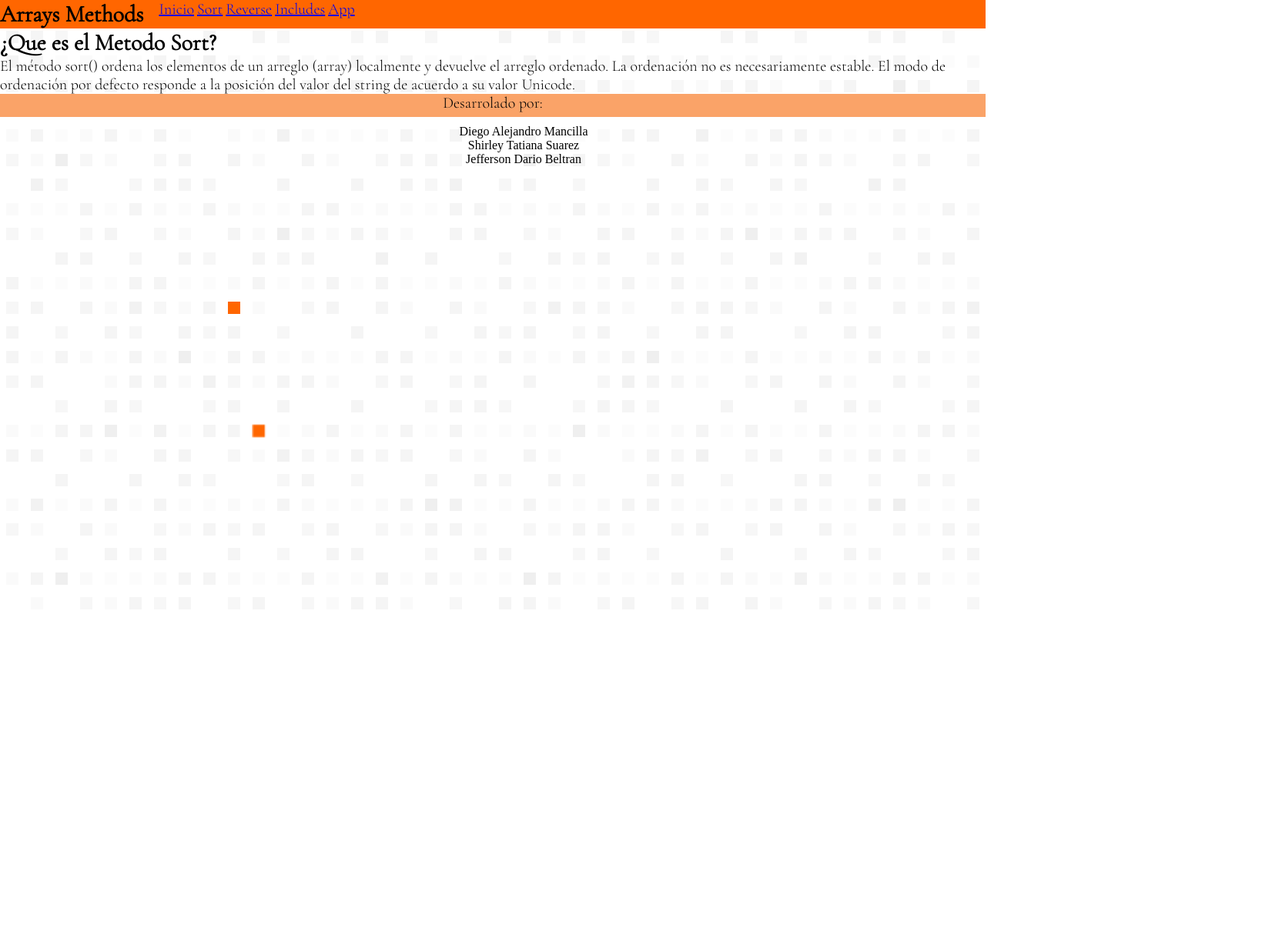
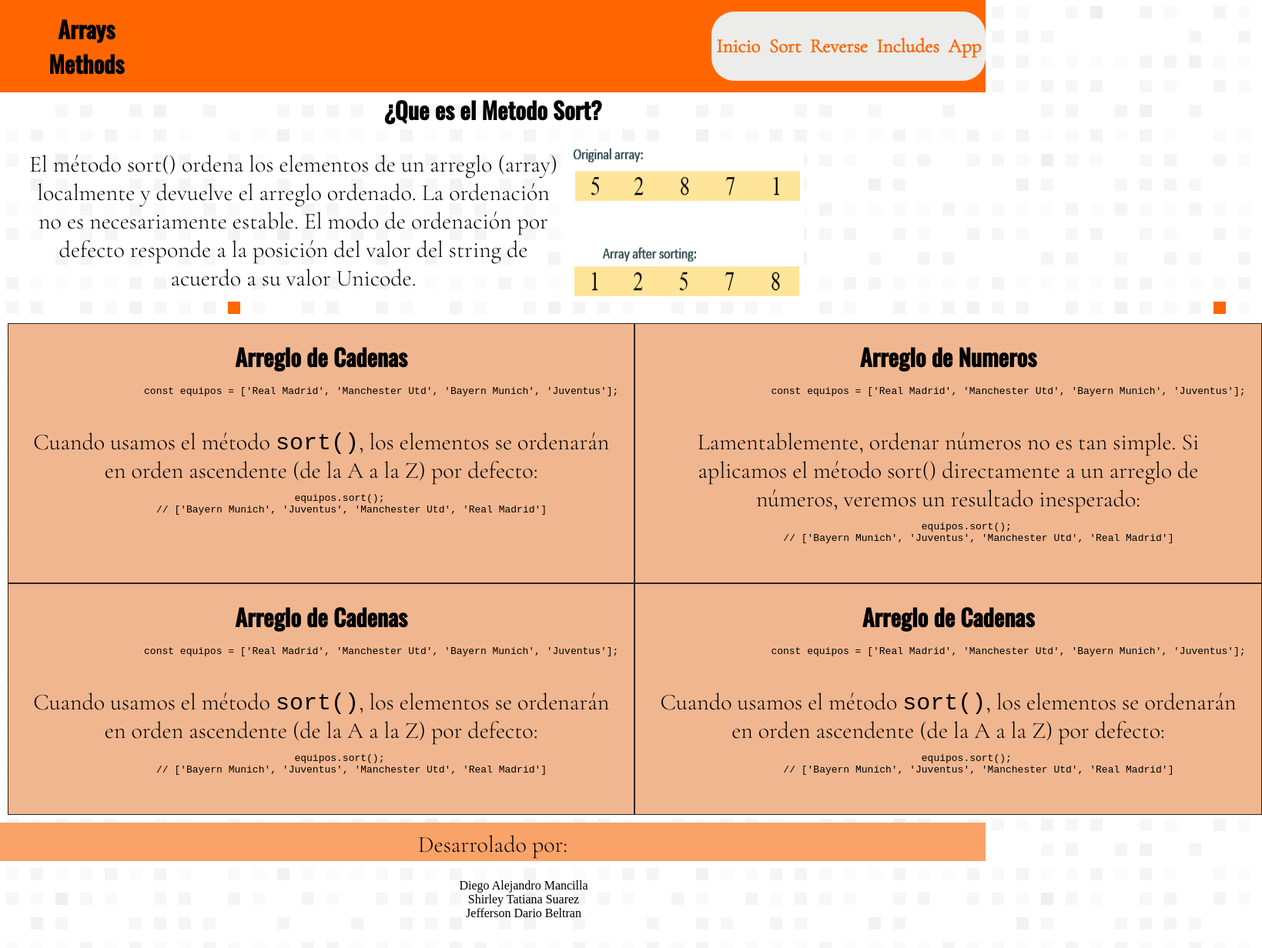
Before and after one commit to AlejandroMancilla/Arrays_Exercise, a plain HTML site: page sort.html in a window 1280 px wide. Shown: the whole page at 77% size, 1639 px wide, since content can reach past the window. Before the commit the page ends 800 px from the top, so only its background shows below. Drawn offline with nearby package versions, Linux system fonts and the light colour scheme.

Commit message:
Avance Teoria

```diff
--- a/app.js
+++ b/app.js
@@ -39,7 +39,6 @@ btnBuscar.addEventListener('click',function(){
 });
 
 btnReverse.addEventListener('click',function(){
-
     OrdPersonas.reverse();
     Actualizar(2);
 });
--- a/sort.html
+++ b/sort.html
@@ -17,16 +17,79 @@
         <a href="app.html">App</a>
         </div>
     </header>
+    <h2>¿Que es el Metodo Sort?</h2>
+    <main style="display: flex; width: 80%; text-align: center;">
 
-    <main>
-        <h2>¿Que es el Metodo Sort?</h2>
         <p>
             El método sort() ordena los elementos de un arreglo (array) localmente y devuelve el arreglo ordenado. La ordenación no es necesariamente estable. El modo de ordenación por defecto responde a la posición del valor del string de acuerdo a su valor Unicode.
         </p>
+        <img src="java-program-to-sort-the-elements-of-an-array-in-ascending-order.png" alt="sort" style="width: 50%;">
+    </main>
+
+    <div id="Sintaxis">
+        <div class="grid-item">
+            <h2 id="arreglo-de-cadenas"><strong>Arreglo de Cadenas</strong></h2>
+            <pre class="language-javascript" tabindex="0">
+                <code class="language-javascript">
+                    <span class="token keyword">const equipos = ['Real Madrid', 'Manchester Utd', 'Bayern Munich', 'Juventus'];
+                </code>
+            </pre>
+            <p>Cuando usamos el método <code>sort()</code>, los elementos se ordenarán en orden ascendente (de la A a la Z) por defecto:</p>
+            <pre class="language-javascript" tabindex="0">
+                <code class="language-javascript">equipos.sort();
+                    <span class="language-javascript">// ['Bayern Munich', 'Juventus', 'Manchester Utd', 'Real Madrid']</span>
+                </code>
+            </pre>
+        </div>
+
+        <div class="grid-item">
+            <h2 id="arreglo-de-cadenas"><strong>Arreglo de Numeros</strong></h2>
+            <pre class="language-javascript" tabindex="0">
+                <code class="language-javascript">
+                    <span class="token keyword">const equipos = ['Real Madrid', 'Manchester Utd', 'Bayern Munich', 'Juventus'];
+                </code>
+            </pre>
+            <p>Lamentablemente, ordenar números no es tan simple. Si aplicamos el método sort() directamente a un arreglo de números, veremos un resultado inesperado:</p>
+            <pre class="language-javascript" tabindex="0">
+                <code class="language-javascript">equipos.sort();
+                    <span class="language-javascript">// ['Bayern Munich', 'Juventus', 'Manchester Utd', 'Real Madrid']</span>
+                </code>
+            </pre>
+        </div>
+
+        <div class="grid-item">
+            <h2 id="arreglo-de-cadenas"><strong>Arreglo de Cadenas</strong></h2>
+            <pre class="language-javascript" tabindex="0">
+                <code class="language-javascript">
+                    <span class="token keyword">const equipos = ['Real Madrid', 'Manchester Utd', 'Bayern Munich', 'Juventus'];
+                </code>
+            </pre>
+            <p>Cuando usamos el método <code>sort()</code>, los elementos se ordenarán en orden ascendente (de la A a la Z) por defecto:</p>
+            <pre class="language-javascript" tabindex="0">
+                <code class="language-javascript">equipos.sort();
+                    <span class="language-javascript">// ['Bayern Munich', 'Juventus', 'Manchester Utd', 'Real Madrid']</span>
+                </code>
+            </pre>
+        </div>
+
+        <div class="grid-item">
+            <h2 id="arreglo-de-cadenas"><strong>Arreglo de Cadenas</strong></h2>
+            <pre class="language-javascript" tabindex="0">
+                <code class="language-javascript">
+                    <span class="token keyword">const equipos = ['Real Madrid', 'Manchester Utd', 'Bayern Munich', 'Juventus'];
+                </code>
+            </pre>
+            <p>Cuando usamos el método <code>sort()</code>, los elementos se ordenarán en orden ascendente (de la A a la Z) por defecto:</p>
+            <pre class="language-javascript" tabindex="0">
+                <code class="language-javascript">equipos.sort();
+                    <span class="language-javascript">// ['Bayern Munich', 'Juventus', 'Manchester Utd', 'Real Madrid']</span>
+                </code>
+            </pre>
+        </div>
+    </div>
 
 
 
-    </main>
 
     <footer>
         <p>Desarrolado por:
--- a/styles.css
+++ b/styles.css
@@ -1,5 +1,6 @@
 @import url('https://fonts.googleapis.com/css2?family=Cormorant+Garamond:ital,wght@1,700&display=swap');
 @import url('https://fonts.googleapis.com/css2?family=Cormorant+Garamond:wght@300&display=swap');
+@import url('https://fonts.googleapis.com/css2?family=Oswald:wght@500&display=swap');
 
 body{
     margin: 0;
@@ -14,36 +15,73 @@ body{
 header{
     display: flex;
     flex-direction: row;
-    gap: 20px;
+    gap: 700px;
     width: 100%;
     height: 10%;
     background-color: #ff6600;
+    padding: 15px 0px;
 }
 
 h1,h2{
-    margin: 0;
+    margin: 0 50px;
     padding: 0;
-    font-family: 'Cormorant Garamond', serif;
+    font-family: 'Oswald', sans-serif;
     font-size: 30px;
-
+    text-align: center;
 }
 
-p,a,label{
+a,label{
     margin: 0;
     padding: 0;
     font-family: 'Cormorant Garamond', serif;
     font-size: 20px;
+    text-decoration: none;
 }
 
+p{
+    margin: 0;
+    padding: 10px;
+    font-family: 'Cormorant Garamond', serif;
+    font-size: 30px;
+    text-decoration: none;
+}
+
+a{
+    font-size: 25px;
+    color: #ff6600;
+}
+
+main{
+    padding: 20px;
+}
+
+
 footer{
-
-    position: absolute;
+    position: relative;
     background-color: #faa368;
+    bottom: 0;
     text-align: center;
     margin: 0;
-    height: 30px;
+    height: 50px;
     width: 100%;
 }
+
+.menu{
+    display: flex;
+    flex-direction: row;
+    justify-content: space-around;
+    background-color: #ececeb;
+    border-radius: 30px;
+    width: 40%;
+    align-items: center;
+    font-weight: bold;
+
+
+}
+.titulo{
+    margin-left:50px ;
+}
+
 
 #Contenido {
     display: flex;
@@ -115,3 +153,28 @@ select {
 table {
     width: 100%;
 }
+
+@media() {
+
+}
+
+.language-javascript{
+    width: 90%;
+    margin: 0;
+    background-color: #f0b68f;
+    box-sizing: border-box;
+    align-items: center;
+}
+
+#Sintaxis {
+    display: grid;
+    grid-template-columns: auto auto;
+    margin: 10px;
+}
+
+.grid-item {
+    background-color: #f0b68f;
+    border: 1px solid rgba(0, 0, 0, 0.8);
+    padding: 20px;
+    text-align: center;
+}
```
Also changed, not shown: index.html (+5 -6 lines), reverse.html (+3 -4 lines), arra34.jpg (added), java-program-to-sort-the-elements-of-an-array-in-ascending-order.png (added), javascript-array-image-exercise-7.png (added), 1 other file.
